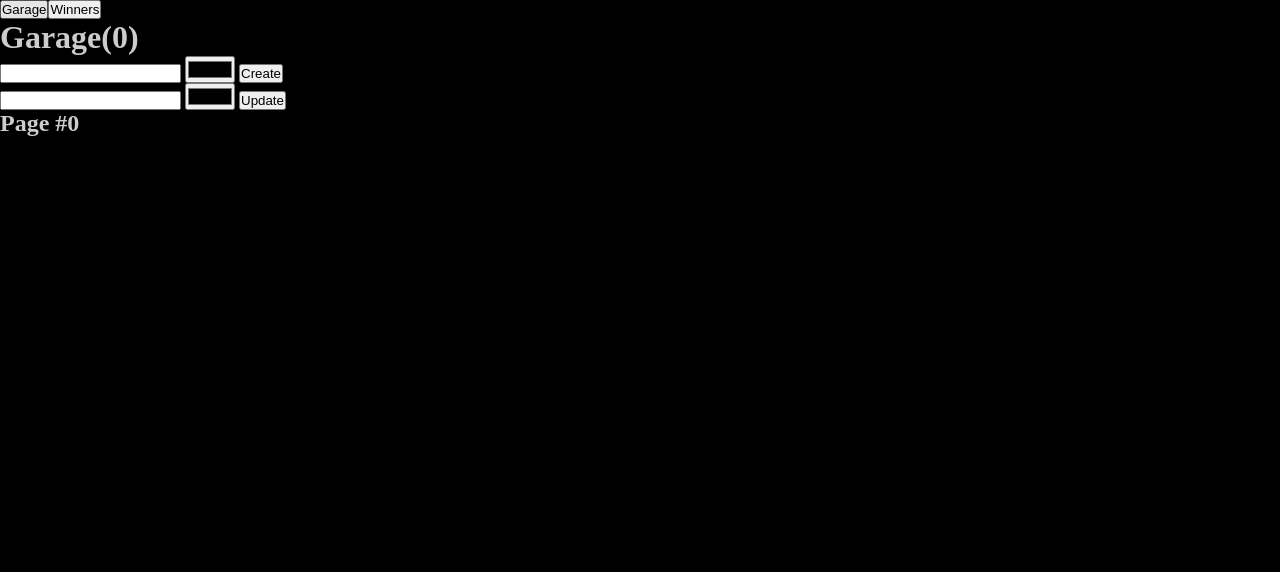
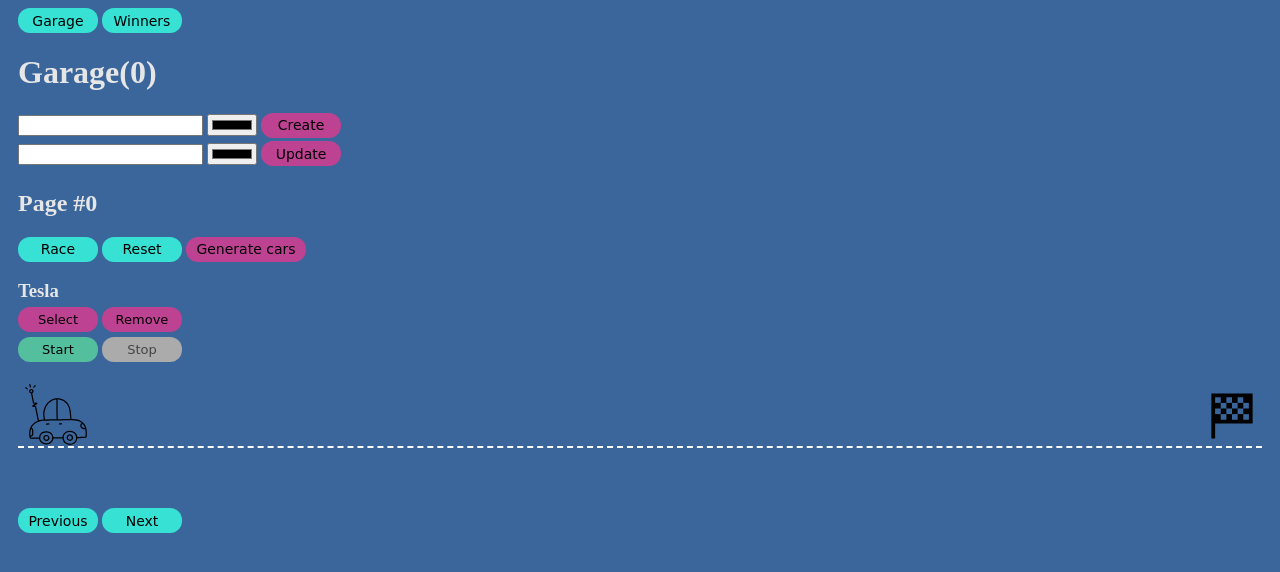
Before and after one commit to Kantor17/rss-projects, a website built with webpack: page async-race/src/index.html in a window 1280 px wide. Built offline with nearby package versions, Linux system fonts and the light colour scheme; a web font is replaced by a local one.

Commit message:
feat: complete non-functional views with styling

```diff
--- a/async-race/src/components/App.ts
+++ b/async-race/src/components/App.ts
@@ -2,43 +2,42 @@ import GarageView from '../views/GarageView';
 import WinnersView from '../views/WinnersView';
 
 export default class {
+  container: HTMLElement;
+
   garageView: HTMLElement;
 
   winnersView: HTMLElement;
 
   constructor() {
+    this.container = document.createElement('div');
     this.garageView = new GarageView().createView();
     this.winnersView = new WinnersView().createView();
   }
 
   run() {
-    this.renderNavigation();
-    this.winnersView.style.display = 'none';
-    document.body.append(this.garageView, this.winnersView);
+    this.renderStartPage();
   }
 
-  renderNavigation() {
-    const nav = document.createElement('nav');
-    nav.className = 'nav';
+  renderStartPage() {
+    this.container.className = 'container';
 
-    const garageButton = document.createElement('button');
-    garageButton.className = 'garage-button';
-    garageButton.textContent = 'Garage';
-    garageButton.addEventListener('click', () => this.goToGarage());
+    const nav = document.createElement('div');
+    nav.innerHTML = `
+    <div class="nav">
+      <button class="garage-btn btn-primary">Garage</button>
+      <button class="winners-btn btn-primary">Winners</button>
+    </div>`;
+    nav.querySelector('.garage-btn')?.addEventListener('click', () => this.goToGarage());
+    nav.querySelector('.winners-btn')?.addEventListener('click', () => this.goToWinners());
 
-    const winnersButton = document.createElement('button');
-    winnersButton.textContent = 'Winners';
-    winnersButton.className = 'winners-button';
-    winnersButton.addEventListener('click', () => this.goToWinners());
-    nav.append(garageButton, winnersButton);
-
-    document.body.append(nav);
+    this.container.append(nav.children[0]);
+    this.container.append(this.garageView, this.winnersView);
+    document.body.append(this.container);
   }
 
   goToGarage() {
     this.winnersView.style.display = 'none';
     this.garageView.style.display = 'block';
-    console.log(this.winnersView);
   }
 
   goToWinners() {
--- a/async-race/src/index.html
+++ b/async-race/src/index.html
@@ -5,6 +5,7 @@
   <meta http-equiv="X-UA-Compatible" content="IE=edge">
   <meta name="viewport" content="width=device-width, initial-scale=1.0">
   <title>Async Race</title>
+  <link href="https://fonts.googleapis.com/css?family=Short+Stack:regular" rel="stylesheet" />
 </head>
 <body>
 </body>
--- a/async-race/src/style.css
+++ b/async-race/src/style.css
@@ -1,9 +1,121 @@
 * {
-  margin: 0;
-  padding: 0;
+  box-sizing: border-box;
 }
 
 body {
-  background-color: black;
-  color: #ccc;
+  background-color: #3b669c;
+  color: #e6e6e6;
+  font-family: 'Short Stack';
+  font-weight: 400;
 }
+
+img {
+  max-width: 100%;
+  max-height: 100%;
+}
+
+button {
+  background-color: #bd4291;
+  cursor: pointer;
+  border: none;
+  border-radius: 12px;
+  height: 25px;
+  width: 80px;
+  font-family: cursive;
+  font-size: 14px;
+}
+
+button.btn-primary {
+  background-color: #37e2d5;
+}
+
+button.btn-long {
+  width: 120px;
+}
+
+button.btn-disabled {
+  background-color: #ababab;
+  color: #444;
+  pointer-events: none;
+}
+
+.container {
+  max-width: 1920px;
+  padding: 0 10px;
+  margin: 0 auto;
+}
+
+.winners-view {
+  display: none;
+}
+
+.cars {
+  margin-bottom: 60px;
+}
+
+.car button {
+  font-size: 13px;
+}
+
+.car-color {
+  height: 22px;
+}
+
+.car-name {
+  margin-bottom: 5px;
+}
+
+.car-tools {
+  margin-bottom: 5px;
+}
+
+.car-start {
+  background-color: #53Bf9d;
+}
+
+.car-stop {
+  background-color: #f94c66;
+}
+
+.car-track {
+  border-bottom: dashed white 2px;
+  display: flex;
+  justify-content: space-between;
+  align-items: flex-end;
+}
+
+.car-model {
+  transform: translateY(15px);
+  margin-bottom: 0;
+  max-width: 80px;
+}
+
+.finish {
+  height: 60px;
+  width: 60px;
+}
+
+.winners-table {
+  margin-bottom: 60px;
+}
+
+.winners-table
+th,
+td {
+  border: 1px solid grey;
+  padding: 8px;
+}
+
+.winners-table img {
+  width: 40px;
+}
+
+.winners-table {
+  counter-reset: counter;
+}
+
+.winners-table tr td:first-child:before {
+  position: relative;
+  counter-increment: counter;
+  content: counter(counter);
+}
--- a/async-race/src/views/GarageView.ts
+++ b/async-race/src/views/GarageView.ts
@@ -3,7 +3,17 @@ import Template from './Template';
 export default class extends Template {
   createView() {
     const view = document.createElement('div');
-    view.append(this.createTitle('Garage'), this.createCarsManager(), this.createPageCounter());
+    view.className = 'garage-view';
+    const cars = this.createCars();
+    cars.append(this.createCar());
+    view.append(
+      this.createTitle('Garage'),
+      this.createCarsManager(),
+      this.createPageCounter(),
+      this.createControls(),
+      cars,
+      this.createPagination(),
+    );
     return view;
   }
 
@@ -24,4 +34,46 @@ export default class extends Template {
     </div>`;
     return carsManager.children[0];
   }
+
+  createControls() {
+    const controls = document.createElement('div');
+    controls.innerHTML = `
+    <div class="controls">
+      <button class="race-btn btn-primary">Race</button>
+      <button class="reset-btn btn-primary">Reset</button>
+      <button class="generate-btn btn-long">Generate cars</button>
+    </div>`;
+    return controls.children[0];
+  }
+
+  createCars() {
+    const track = document.createElement('div');
+    track.innerHTML = '<div class="cars"></div>';
+    return track.children[0];
+  }
+
+  createCar() {
+    const car = document.createElement('div');
+    car.innerHTML = `
+    <div class="car">
+      <h3 class="car-name">Tesla</h3>
+      <div class="car-tools">
+        <button class="car-select">Select</button>
+        <button class="car-remove">Remove</button>
+      </div>
+      <div class="car-controls">
+        <button class="car-start">Start</button>
+        <button class="car-stop btn-disabled">Stop</button>
+      </div>
+      <div class="car-track">
+        <div class="car-model">
+          <img src="../assets/car.svg" alt="tesla">
+        </div>
+        <div class="finish">
+          <img src="../assets/finish-flag.svg" alt="finish">
+        </div>
+      </div>
+    </div>`;
+    return car.children[0];
+  }
 }
--- a/async-race/src/views/Template.ts
+++ b/async-race/src/views/Template.ts
@@ -13,4 +13,14 @@ export default class {
     pageCounter.innerHTML = `<h2 class="page-counter">Page #${count.toString()}</h2>`;
     return pageCounter.children[0];
   }
+
+  createPagination() {
+    const pagination = document.createElement('div');
+    pagination.innerHTML = `
+    <div class="pagination">
+      <button class="prev-btn btn-primary">Previous</button>
+      <button class="next-btn btn-primary">Next</button>
+    </div>`;
+    return pagination.children[0];
+  }
 }
--- a/async-race/src/views/WinnersView.ts
+++ b/async-race/src/views/WinnersView.ts
@@ -3,7 +3,53 @@ import Template from './Template';
 export default class extends Template {
   createView() {
     const view = document.createElement('div');
-    view.append(this.createTitle('Winners'), this.createPageCounter());
+    view.className = 'winners-view';
+    view.append(
+      this.createTitle('Winners'),
+      this.createPageCounter(),
+      this.createTable(),
+      this.createPagination(),
+    );
     return view;
   }
+
+  createTable() {
+    const table = document.createElement('div');
+    table.innerHTML = `
+  <table class="winners-table">
+    <thead>
+      <tr>
+        <th>Number</th>
+        <th>Car</th>
+        <th>Name</th>
+        <th>Wins</th>
+        <Th>Best time</Th>
+      </tr>
+    </thead>
+    <tbody>
+      <tr>
+        <td></td>
+        <td><img src="../assets/car.svg" alt="car"></td>
+        <td>Tesla</td>
+        <td>1</td>
+        <td>10s</td>
+      </tr>
+      <tr>
+        <td></td>
+        <td><img src="../assets/car.svg" alt="car"></td>
+        <td>Tesla</td>
+        <td>1</td>
+        <td>10s</td>
+      </tr>
+      <tr>
+        <td></td>
+        <td><img src="../assets/car.svg" alt="car"></td>
+        <td>Tesla</td>
+        <td>1</td>
+        <td>10s</td>
+      </tr>
+    </tbody>
+  </table>`;
+    return table.children[0];
+  }
 }
```
Also changed, not shown: async-race/src/assets/car.svg (added), async-race/src/assets/finish-flag.svg (added), async-race/src/assets/somepic.jpeg (deleted).
